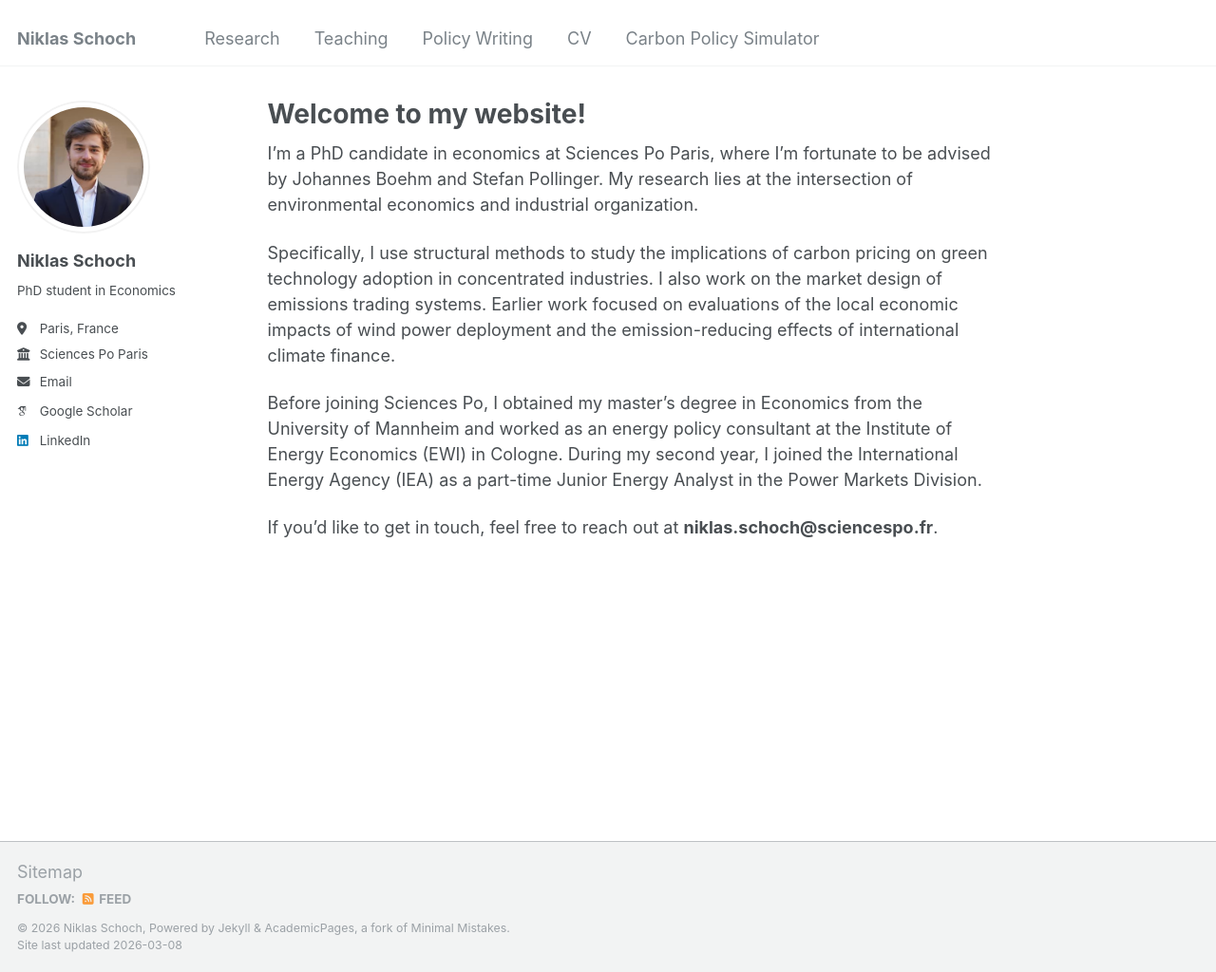
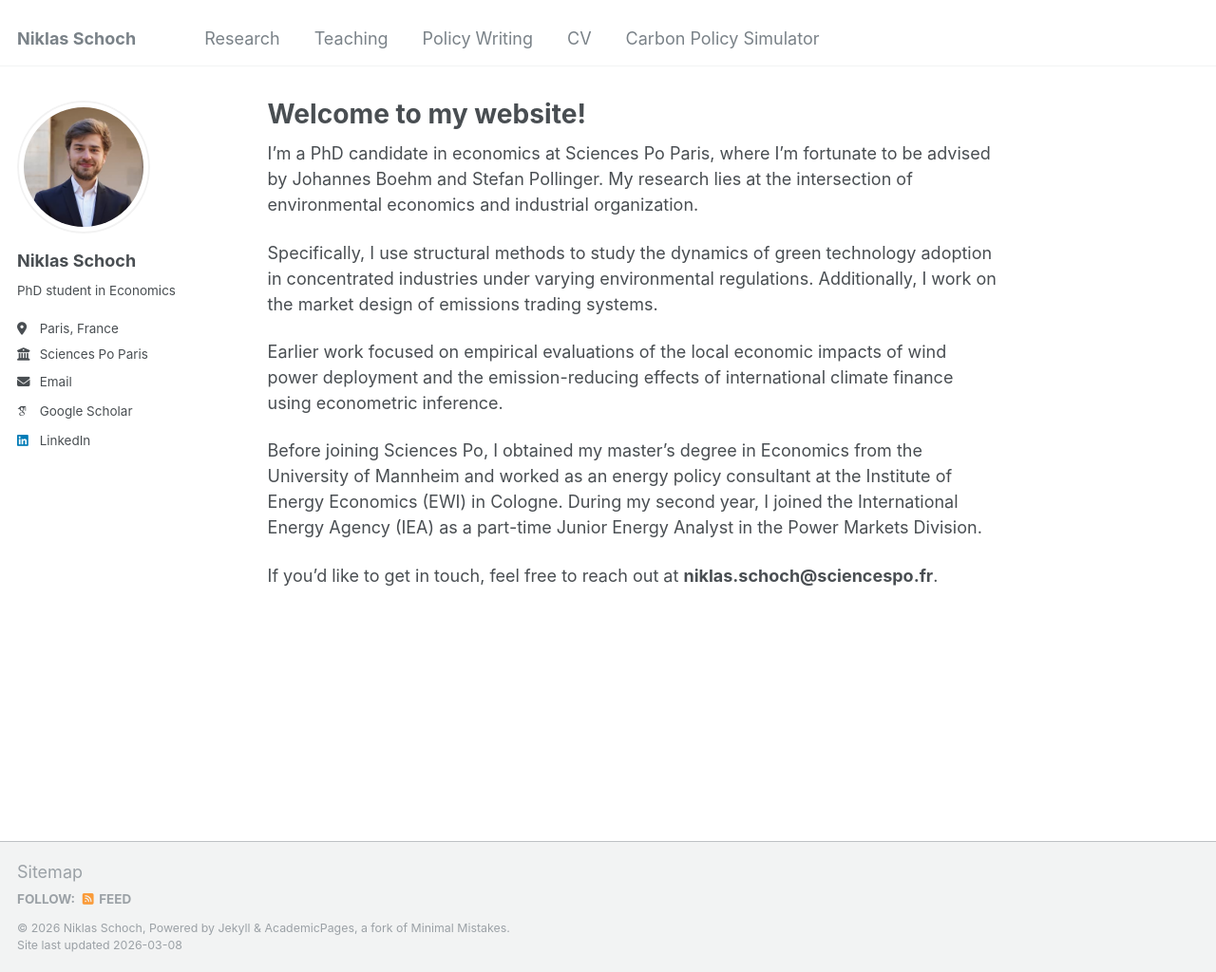
Before and after one commit to niklasschoch/niklasschoch.github.io, a Jekyll site: the page built from _pages/about.md, in a window 1280 px wide and 1024 px high. Shown: the whole window at 95% size. Built offline with Jekyll 4.4.1, drawn with Linux system fonts in a browser that asks for light colours; some web fonts are replaced.

Commit message:
Update about.md

```diff
--- a/_pages/about.md
+++ b/_pages/about.md
@@ -9,7 +9,9 @@ redirect_from:
 
 I’m a PhD candidate in economics at Sciences Po Paris, where I’m fortunate to be advised by Johannes Boehm and Stefan Pollinger. My research lies at the intersection of environmental economics and industrial organization.
 
-Specifically, I use structural methods to study the implications of carbon pricing on green technology adoption in concentrated industries. I also work on the market design of emissions trading systems. Earlier work focused on evaluations of the local economic impacts of wind power deployment and the emission-reducing effects of international climate finance.
+Specifically, I use structural methods to study the dynamics of green technology adoption in concentrated industries under varying environmental regulations. Additionally, I work on the market design of emissions trading systems.
+
+Earlier work focused on empirical evaluations of the local economic impacts of wind power deployment and the emission-reducing effects of international climate finance using econometric inference.
 
 Before joining Sciences Po, I obtained my master's degree in Economics from the University of Mannheim and worked as an energy policy consultant at the Institute of Energy Economics (EWI) in Cologne. During my second year, I joined the International Energy Agency (IEA) as a part-time Junior Energy Analyst in the Power Markets Division.
 
```
